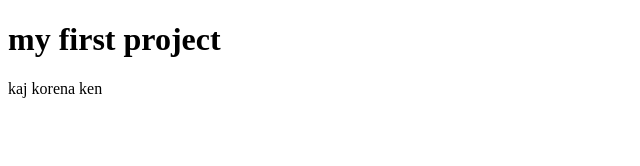
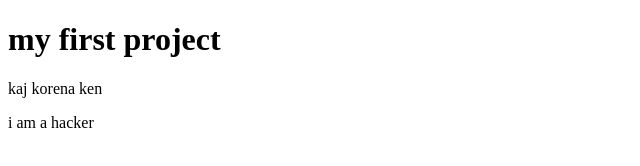
Before and after one commit to afran69/my-first-project, a plain HTML site: page index.html in a window 1280 px wide. Shown: the full height of the page, 0-640 px from the left. Drawn offline with Linux system fonts and the light colour scheme.

Commit message:
Update index.html

```diff
--- a/index.html
+++ b/index.html
@@ -9,6 +9,6 @@
 <body>
  <h1>my first project</h1>
 <p>kaj korena ken</p>
-
+    <p>i am a hacker</p>
 </body>
 </html>
```
